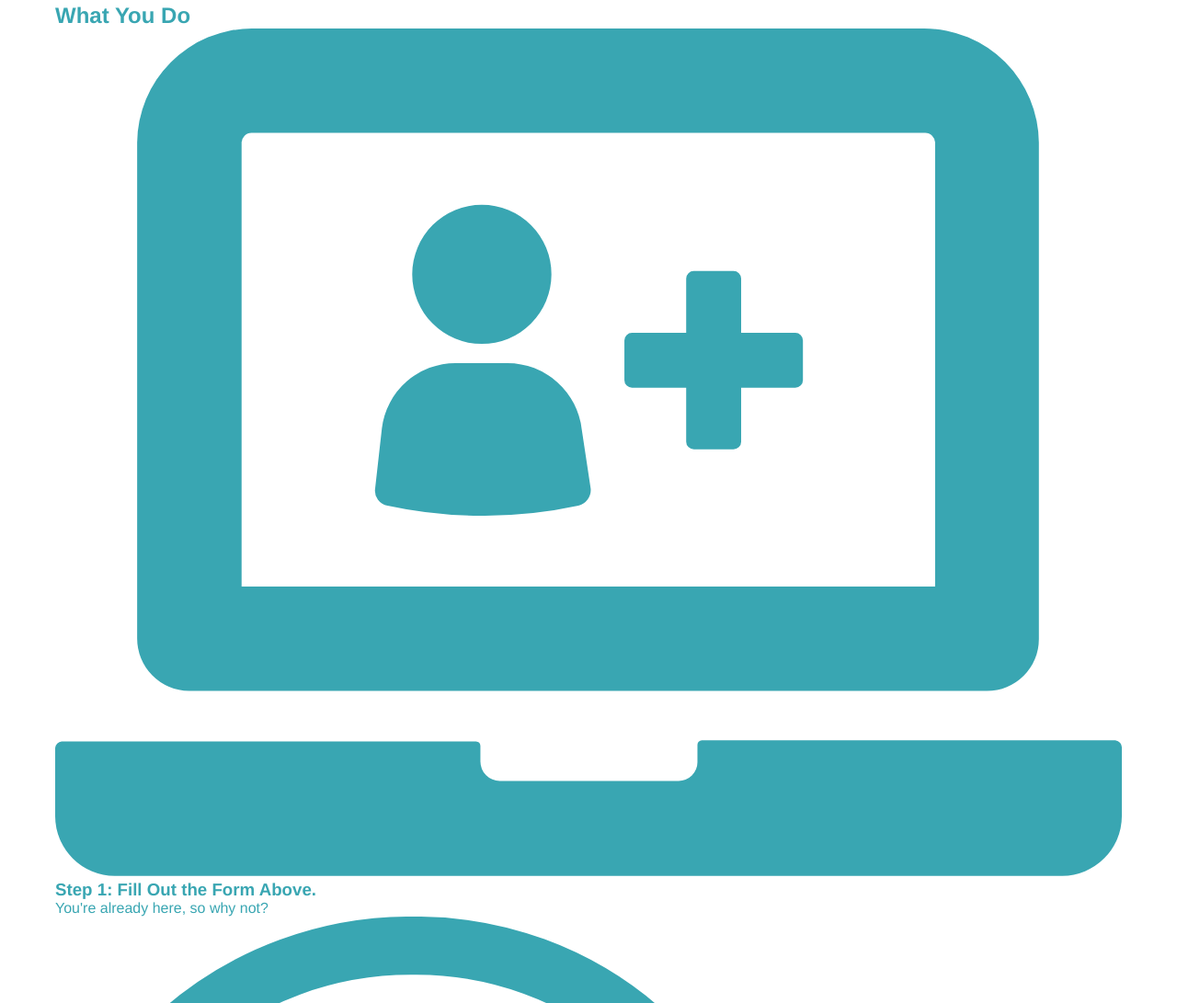
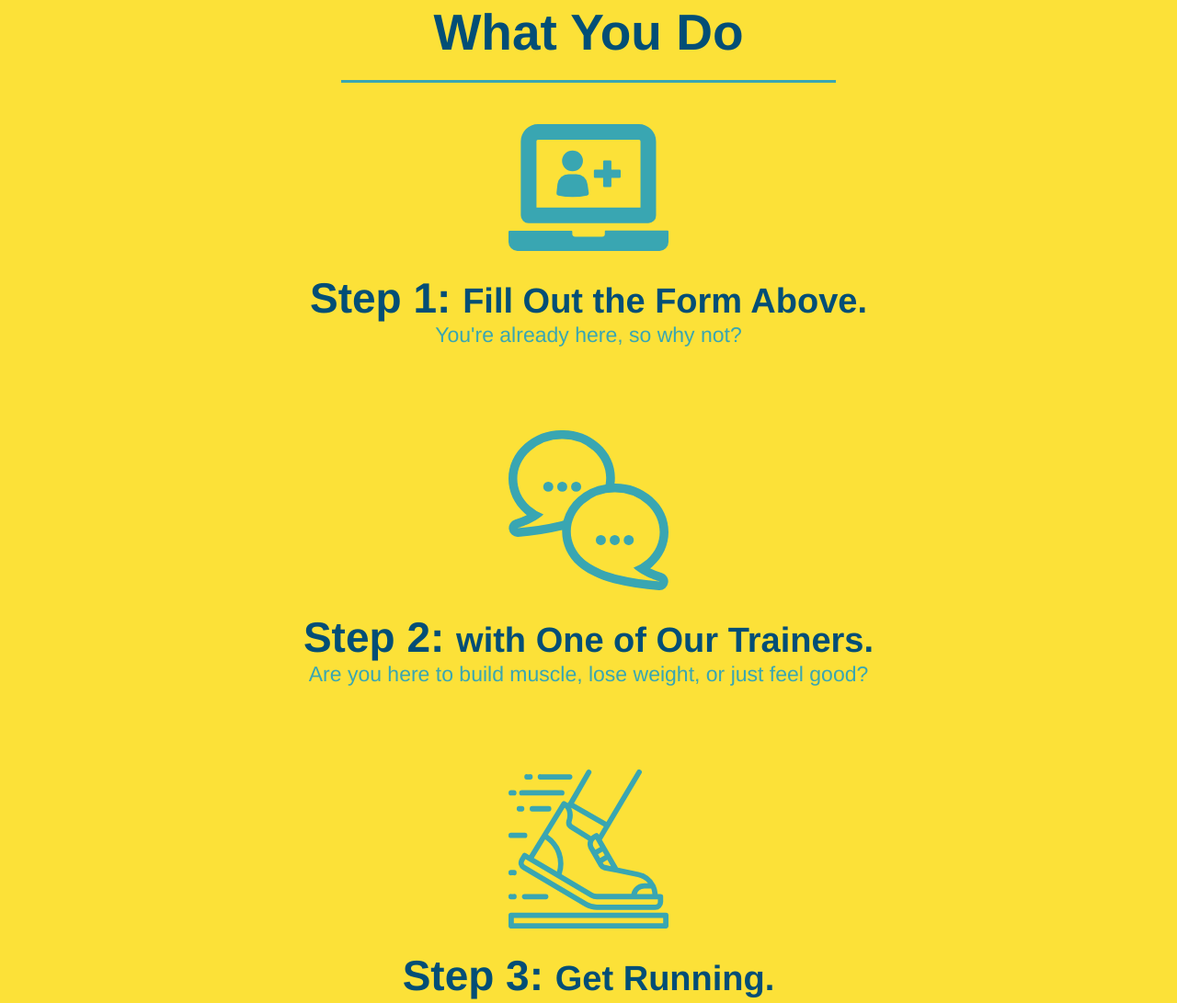
Before and after one commit to moyangdev/run-buddy, a plain HTML site: page index.html in a window 1280 px wide. Shown: the part 1117-2208 px from the top of the page at 92% size. Drawn offline with Linux system fonts and the light colour scheme.

Commit message:
style what you do section

```diff
--- a/assets/css/style.css
+++ b/assets/css/style.css
@@ -126,16 +126,6 @@ section {
     text-align: center;
 }
 
-.intro h2 {
-    font-size: 55px;
-    color: #024e76;
-    margin-bottom: 35px;
-    padding: 0 100px 20px 100px;
-    border-bottom: 3px solid;
-    border-color: #fce138;
-    display: inline-block;
-}
-
 .intro p {
     line-height: 1.7;
     color: #39a6b2;
@@ -143,3 +133,49 @@ section {
     font-size: 20px;
     margin: 0 auto;
 }
+
+.steps {
+    text-align: center;
+    background: #fce138;
+}
+
+.section-title {
+    font-size: 55px;
+    color: #024e76;
+    margin-bottom: 35px;
+    padding: 0 100px 20px 100px;
+    display: inline-block;
+    border-bottom: 3px solid;
+}
+
+.primary-border {
+    border-color: #fce138;
+}
+
+.secondary-border {
+    border-color: #39a6b2;
+}
+
+.steps div {
+    margin-bottom: 80px;
+}
+
+.steps img{
+    width: 15%;
+    margin: 10px 0;
+}
+
+.steps h3{
+    color: #024e76;
+    font-size: 46px;
+    margin-top: 10px;
+}
+
+.steps p {
+    color: #39a6b2;
+    font-size: 23px;
+}
+
+.steps span {
+    font-size: 38px;
+}
--- a/index.html
+++ b/index.html
@@ -72,38 +72,38 @@
 
         <!-- "what we do" section -->
         <section id="what-we-do" class="intro">
-            <h2>What We Do </h2>
+            <h2 class="section-title primary-border">What We Do </h2>
             <p>
                 butcher selfies chambray shabby chic gentrify readymade yr Echo Park XOXO Tumblr normcore Banksy direct trade Blue Bottle chillwave you probably haven't heard of them single-origin coffee Vice fanny pack fixie Odd Future Austin fingerstache pickled twee synth Wes Anderson Thundercats viral bitters flannel meggings narwhal Marfa Schlitz sustainable Intelligentsia umami deep v craft
             </p>
         </section>
 
         <!-- "what you do" section -->
-        <section id="what-you-do">
-            <h2>What You Do</h2>
+        <section id="what-you-do" class="steps">
+            <h2 class="section-title secondary-border">What You Do</h2>
 
             <div>
                 <!-- insert this img element-->
                 <img src="./assets/images/step-1.svg" alt="" />
-                <h3>Step 1: Fill Out the Form Above.</h3>
+                <h3>Step 1: <span>Fill Out the Form Above.</span></h3>
                 <p>You're already here, so why not?</p>
               </div>
 
               <div>
                 <img src="./assets/images/step-2.svg" alt="" />
-                <h3>Step 2: Consult with One of Our Trainers.</h3>
+                <h3>Step 2: <span>with One of Our Trainers.</span></h3>
                 <p>Are you here to build muscle, lose weight, or just feel good?</p>
               </div>
 
               <div>
                 <img src="./assets/images/step-3.svg" alt="" />
-                <h3>Step 3: Get Running.</h3>
+                <h3>Step 3: <span>Get Running.</span></h3>
                 <p>Hit the ground running (literally) once your trainer lays out your plan.</p>
               </div>
 
               <div>
                 <img src="./assets/images/step-4.svg" alt="" />
-                <h3>Step 4: See Results.</h3>
+                <h3>Step 4: <span>See Results.</span></h3>
                 <p>Bi-weekly checkins with your trainer will keep you focused</p>
               </div>
         </section>
```
